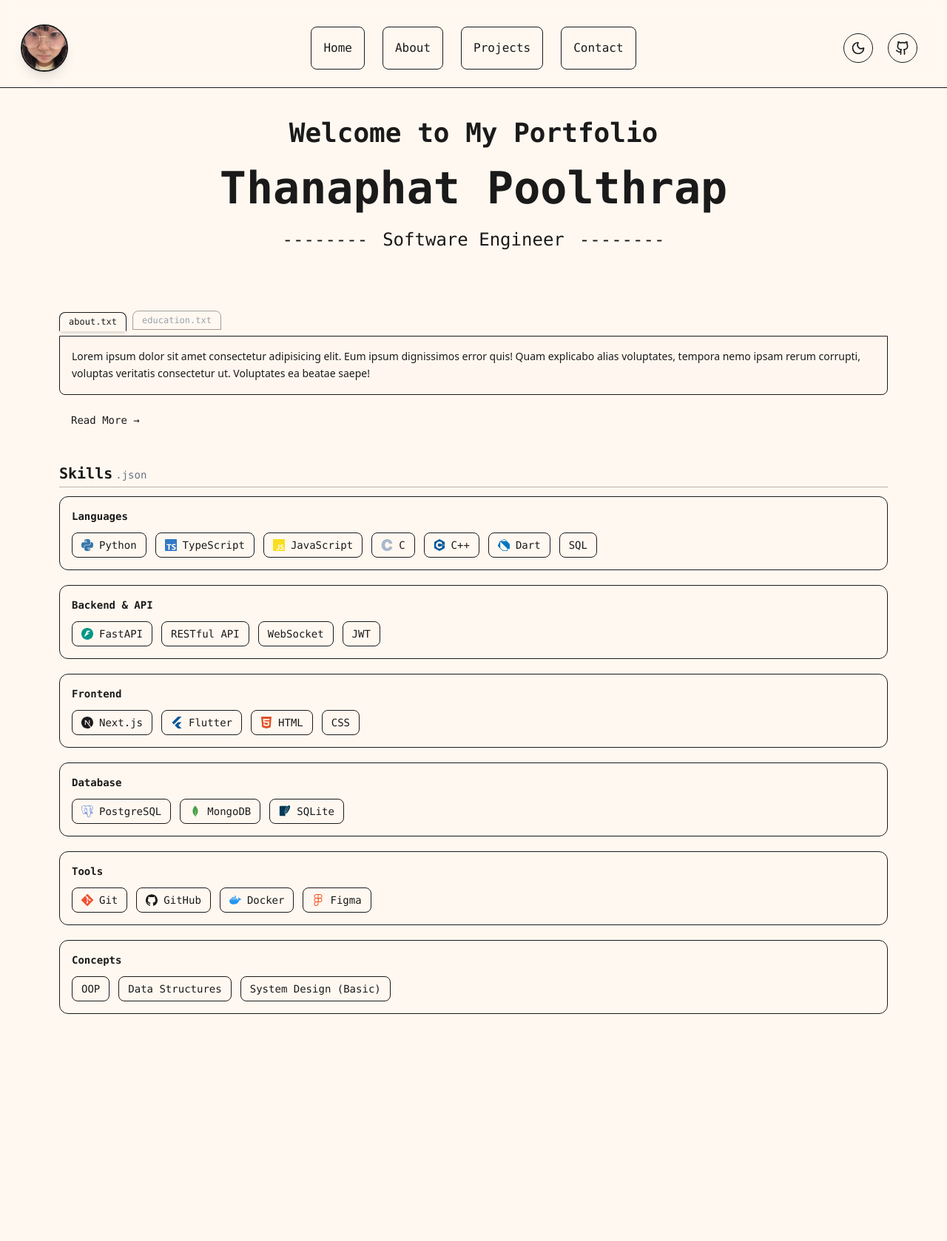
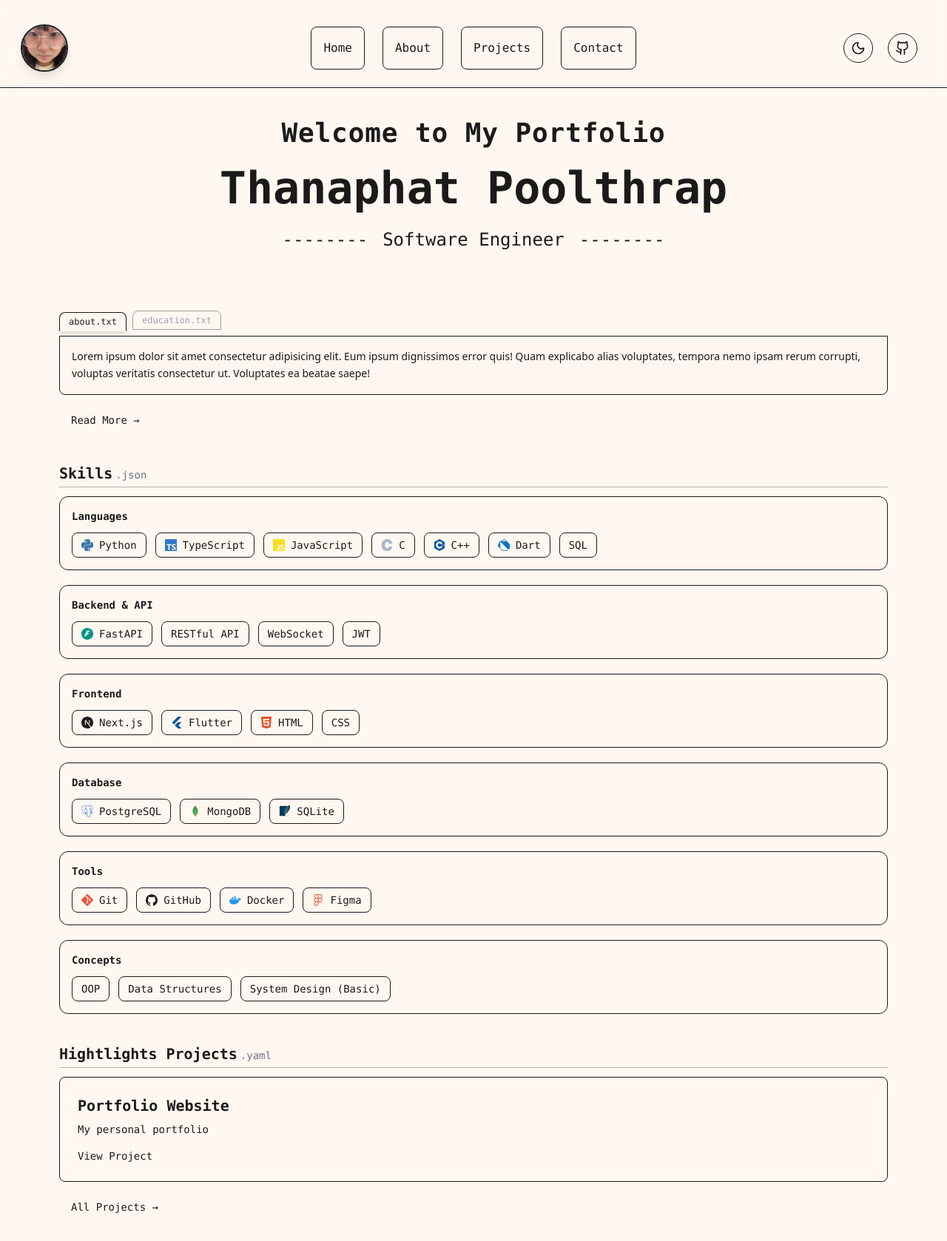
Before and after one commit to Pjizen0143/RSU-Portfolio, a Next.js app in the folder frontend/: page / in a window 1280 px wide. Shown: the top 1678 px of the page at 74% size. Built offline with nearby package versions, Linux system fonts and the light colour scheme.

Commit message:
feat: add HightLightProjects in home page

```diff
--- a/frontend/app/(user)/page.tsx
+++ b/frontend/app/(user)/page.tsx
@@ -1,11 +1,12 @@
 import SkillsSection from "@/components/ui/sections/SkillsSection";
 import AboutSection from "../../components/ui/sections/AboutSection";
+import HightLightsProjects from "@/components/ui/sections/HightLightsProjects";
 
 export default function Home() {
   return (
     <>
       <section>
-        <h1 className="text-xl md:text-4xl font-bold text-center mx-6">
+        <h1 className="tracking-wide text-lg opacity-80text-xl md:text-4xl font-bold text-center mx-6">
           Welcome to My Portfolio
         </h1>
         <br />
@@ -23,6 +24,8 @@ export default function Home() {
       <AboutSection />
       <div className="h-10"></div>
       <SkillsSection />
+      <div className="h-10"></div>
+      <HightLightsProjects />
       <div className="h-2000"></div>
     </>
   );
--- /dev/null
+++ b/frontend/components/ui/sections/HightLightsProjects.tsx
@@ -0,0 +1,17 @@
+import ProjectCard from "../ProjectCard";
+
+export default function HightLightsProjects() {
+    return (
+        <section className="mx-20 mb-6 text-sm">
+            <div className="flex items-baseline mb-1 gap-1">
+                <h2 className="text-xl font-bold">Hightlights Projects</h2>
+                <span className="text-sm font-normal text-gray-500">.yaml</span>
+            </div>
+            <hr className="mb-3 border-primary opacity-30" />
+            <ProjectCard project={{ name: "Portfolio Website", description: "My personal portfolio" }} />
+            <a href="/about" className="inline-block mt-4 px-4 py-2">
+                All Projects →
+            </a>
+        </section>
+    );
+}
```
